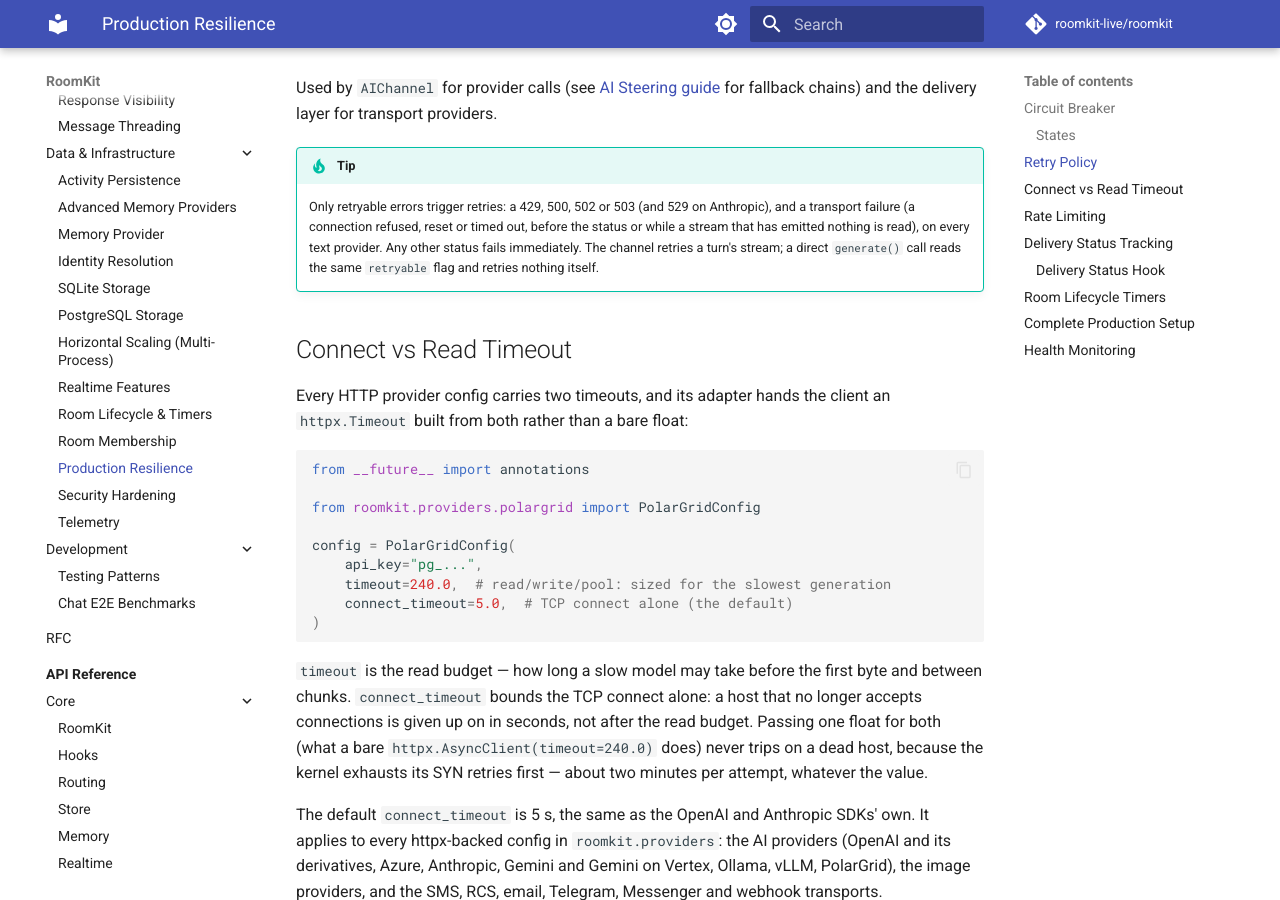
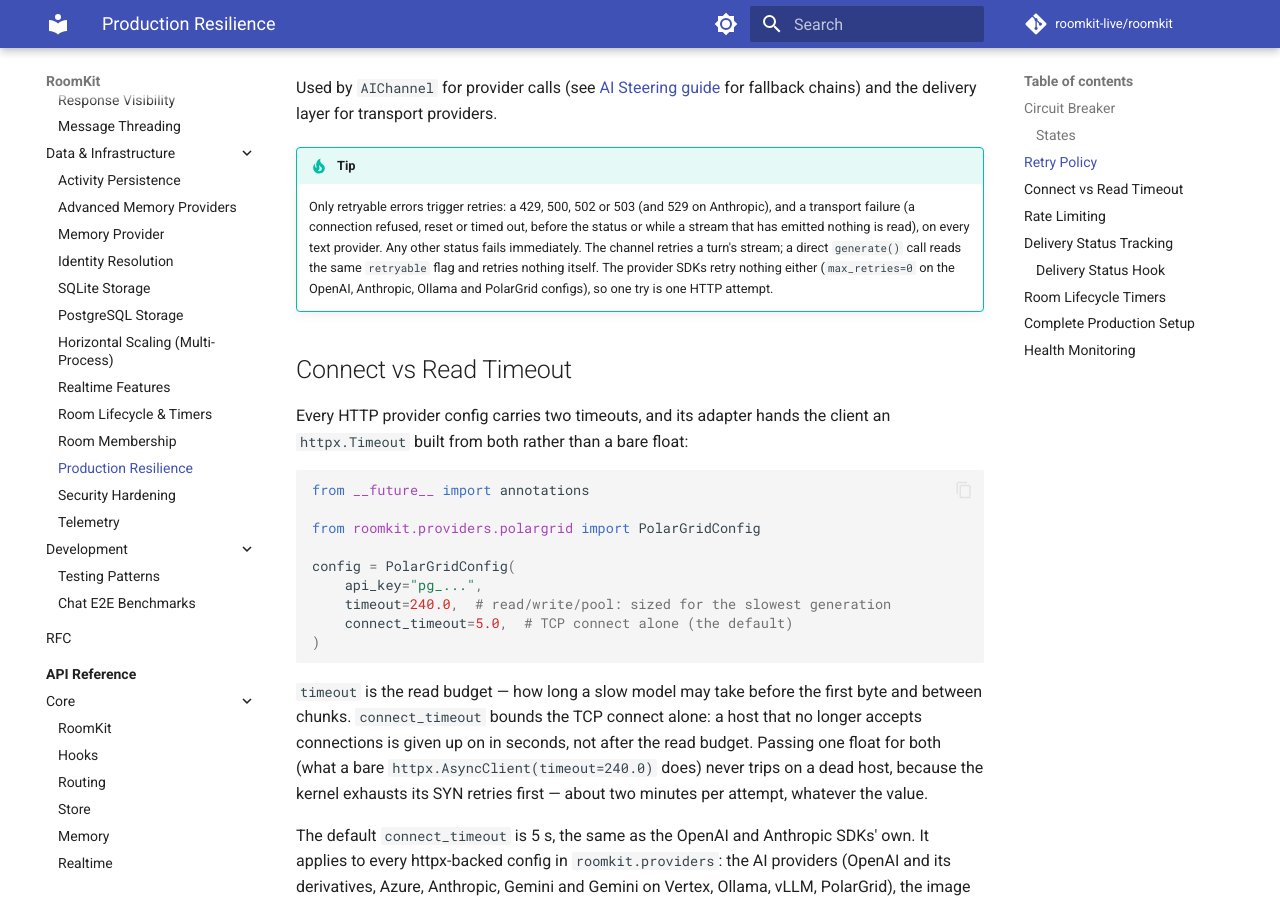
Before and after one commit to roomkit-live/roomkit-docs, an MkDocs documentation site: the page built from docs/guides/production-resilience.md, in a window 1280 px wide and 900 px high, scrolled down 1841 px. Built offline with MkDocs 1.6.1 and Material for MkDocs 9.7.7, drawn with Linux system fonts in a browser that asks for light colours; comment, search, counter and statistics services are not loaded.

Commit message:
docs(resilience): the provider SDKs retry nothing, Anthropic's included (RMK-509)

```diff
--- a/docs/guides/production-resilience.md
+++ b/docs/guides/production-resilience.md
@@ -78,7 +78,9 @@ Used by `AIChannel` for provider calls (see [AI Steering guide](ai-steering.md)
     timed out, before the status or while a stream that has emitted nothing
     is read), on every text provider. Any other status fails immediately.
     The channel retries a turn's stream; a direct `generate()` call reads
-    the same `retryable` flag and retries nothing itself.
+    the same `retryable` flag and retries nothing itself. The provider SDKs
+    retry nothing either (`max_retries=0` on the OpenAI, Anthropic, Ollama
+    and PolarGrid configs), so one try is one HTTP attempt.
 
 ## Connect vs Read Timeout
 
```
